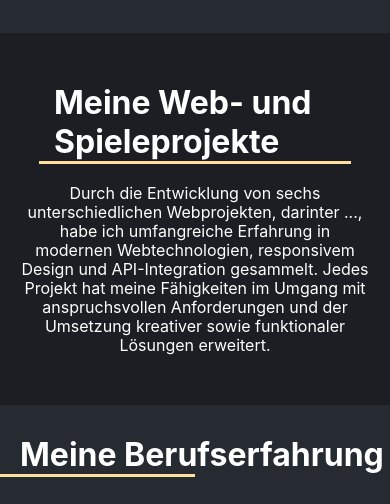
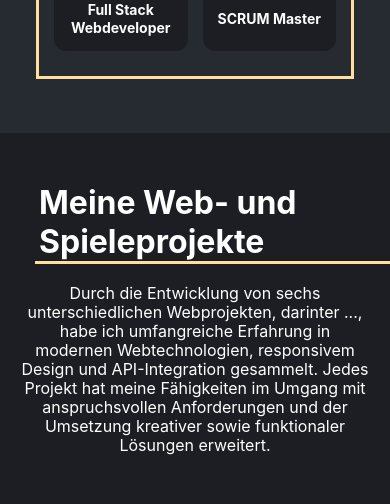
Before and after one commit to mightydna/Portfolio, a PHP site: page / in a window 390 px wide. Shown: the part 3612-4116 px from the top of the page. Run offline with PHP 8.4, Linux system fonts and the light colour scheme; data that the repository does not hold is empty; style sheets or scripts are compiled from the project's sources; some web fonts are replaced.

Commit message:
more layout & mediaquery fixes

```diff
--- a/public/resources/styles/layouts/main.less
+++ b/public/resources/styles/layouts/main.less
@@ -4,4 +4,5 @@
     margin: 0;
     padding: 0;
     font-family: 'Inter';
+    scroll-behavior: smooth;
 }
--- a/public/resources/styles/layouts/projects.less
+++ b/public/resources/styles/layouts/projects.less
@@ -21,9 +21,9 @@
         }
         #projects_header_bar {
             height: 3px;
-            width: 80%;
+            width: 91%;
             background-color: @accentcolororange;
-
+            align-self: end;
         }
     }
     #projects_text_container {
--- a/public/resources/styles/mediaqueries/mediaqueries_certificates.less
+++ b/public/resources/styles/mediaqueries/mediaqueries_certificates.less
@@ -342,3 +342,9 @@
         }
     }
 }
+
+@media (max-height: 1000px) {
+    #certificates {
+        height: 1000px;
+    }
+}
--- a/public/resources/styles/mediaqueries/mediaqueries_projects.less
+++ b/public/resources/styles/mediaqueries/mediaqueries_projects.less
@@ -7,7 +7,7 @@
         #projects_header_box {
             margin: 50px 0px 60px 0px;
             #projects_header {
-                padding: 0px 0px 0px 30px;
+                padding: 0px 0px 0px 0px;
                 font-size: 48px;
                 line-height: 58px;
             }
--- a/public/resources/styles/mediaqueries/mediaqueries_skills.less
+++ b/public/resources/styles/mediaqueries/mediaqueries_skills.less
@@ -40,7 +40,7 @@
 
 @media (max-width: 600px) {
     #skills {
-        height: 110vh;
+        height: 100vh;
         #skills_container {
             gap: 45px;
             width: 80%;
@@ -93,3 +93,9 @@
         }
     }
 }
+
+@media (max-height: 1000px) {
+    #skills {
+        height: 1000px;
+    }
+}
```
